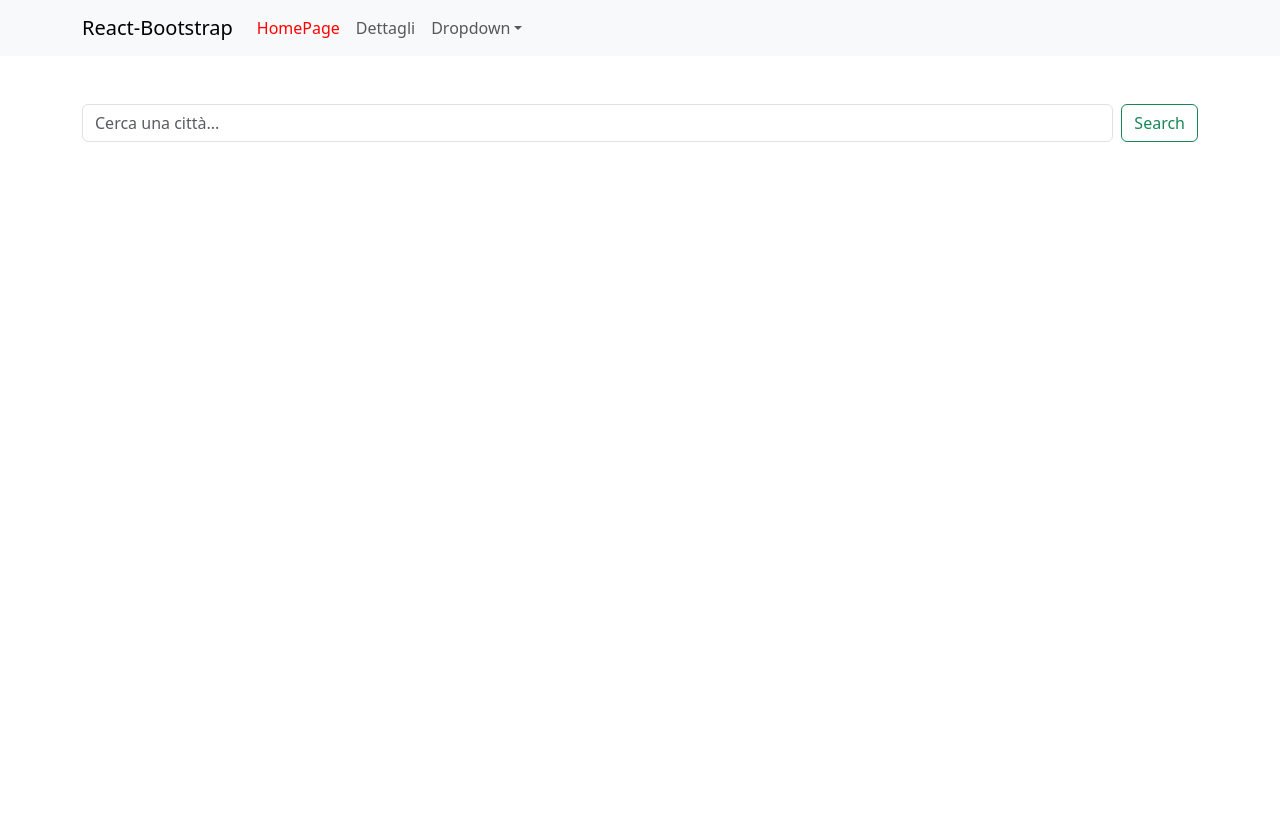
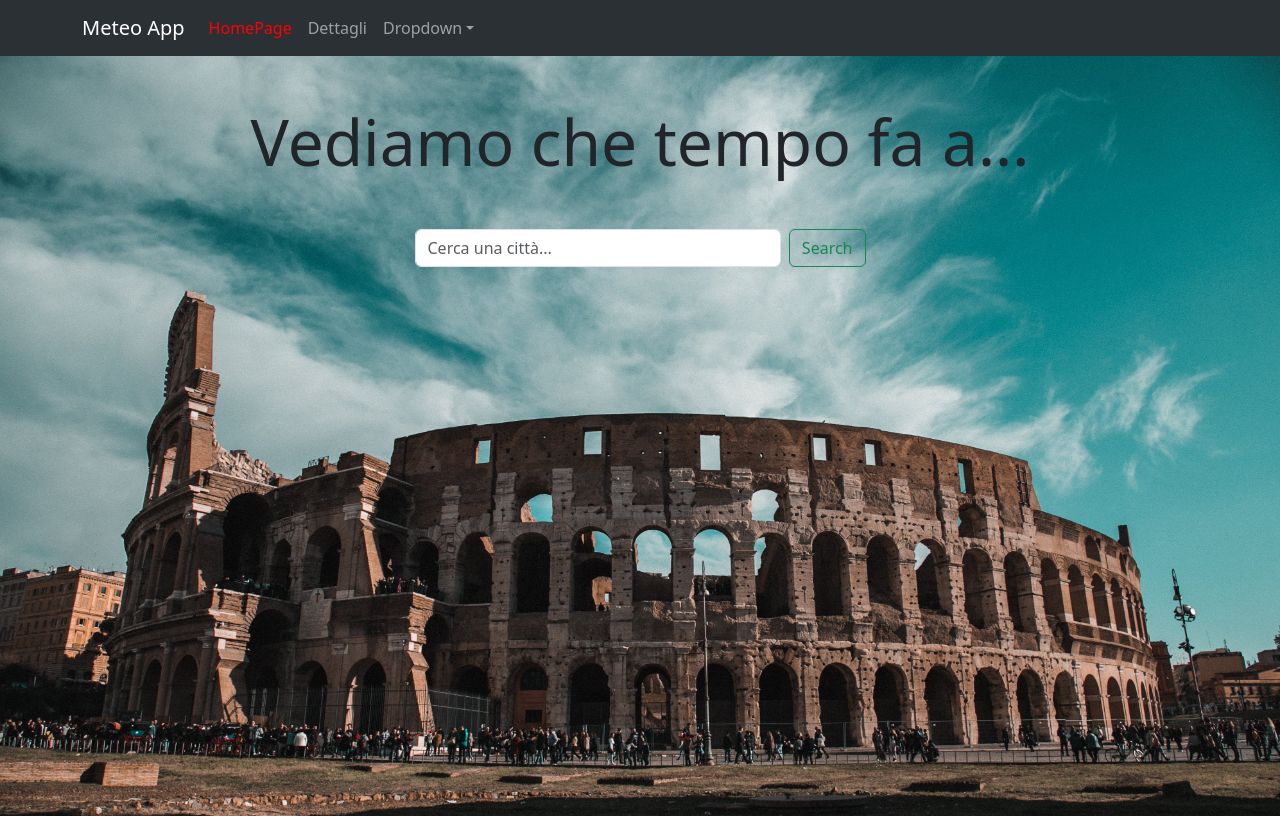
Before and after one commit to antonio-bit-1109/meteo-app-react, a React (Create React App) app: page / in a window 1280 px wide. Built offline with nearby package versions, Linux system fonts and the light colour scheme.

Commit message:
inizio fix grafici navabr

```diff
--- a/src/App.css
+++ b/src/App.css
@@ -1,38 +1,6 @@
-.App {
-  text-align: center;
+.background-image {
+    min-height: 95vh;
+    background-image: url(./images/colosseo.jpg);
+    background-position: center center;
+    background-size: cover;
 }
-
-.App-logo {
-  height: 40vmin;
-  pointer-events: none;
-}
-
-@media (prefers-reduced-motion: no-preference) {
-  .App-logo {
-    animation: App-logo-spin infinite 20s linear;
-  }
-}
-
-.App-header {
-  background-color: #282c34;
-  min-height: 100vh;
-  display: flex;
-  flex-direction: column;
-  align-items: center;
-  justify-content: center;
-  font-size: calc(10px + 2vmin);
-  color: white;
-}
-
-.App-link {
-  color: #61dafb;
-}
-
-@keyframes App-logo-spin {
-  from {
-    transform: rotate(0deg);
-  }
-  to {
-    transform: rotate(360deg);
-  }
-}
--- a/src/App.jsx
+++ b/src/App.jsx
@@ -21,6 +21,14 @@ const App = () => {
     const handleSubmit = (event) => {
         event.preventDefault();
     };
+
+    useEffect(() => {
+        if (cityname !== "") {
+            setTimeout(() => {
+                setCityname("");
+            }, 15000);
+        }
+    }, [cityname]);
 
     return (
         <div className="App">
--- a/src/components/MainPage.jsx
+++ b/src/components/MainPage.jsx
@@ -5,10 +5,13 @@ import { Link } from "react-router-dom";
 const MainPage = (props) => {
     const { handleInputValue, handleSubmit, cityname } = props;
     return (
-        <>
+        <div className="background-image">
             <Container>
-                <Row>
-                    <Col>
+                <Row className="justify-content-center">
+                    <Col sm={12} md={12} lg={12} xl={12} xxl={12}>
+                        <div className="d-flex justify-content-center mt-5 display-3">Vediamo che tempo fa a...</div>
+                    </Col>
+                    <Col sm={12} md={8} lg={6} xl={5} xxl={5}>
                         {" "}
                         <div className="my-5">
                             <Form onSubmit={handleSubmit} className="d-flex">
@@ -31,7 +34,7 @@ const MainPage = (props) => {
                     </Col>
                 </Row>
             </Container>
-        </>
+        </div>
     );
 };
 
--- a/src/components/MyNavBarComponent.jsx
+++ b/src/components/MyNavBarComponent.jsx
@@ -10,9 +10,9 @@ const MyNavBarComponent = () => {
 
     return (
         <>
-            <Navbar expand="lg" className="bg-body-tertiary">
+            <Navbar expand="lg" className="bg-body-tertiary" data-bs-theme="dark">
                 <Container>
-                    <Navbar.Brand href="#home">React-Bootstrap</Navbar.Brand>
+                    <Navbar.Brand href="#home">Meteo App</Navbar.Brand>
                     <Navbar.Toggle aria-controls="basic-navbar-nav" />
                     <Navbar.Collapse id="basic-navbar-nav">
                         <Nav className="me-auto">
```
Also changed, not shown: src/images/colosseo.jpg (added).
